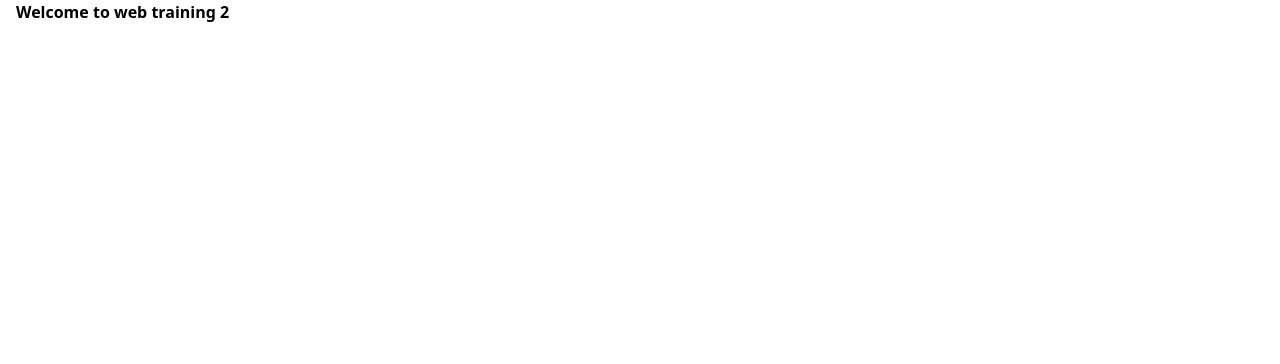
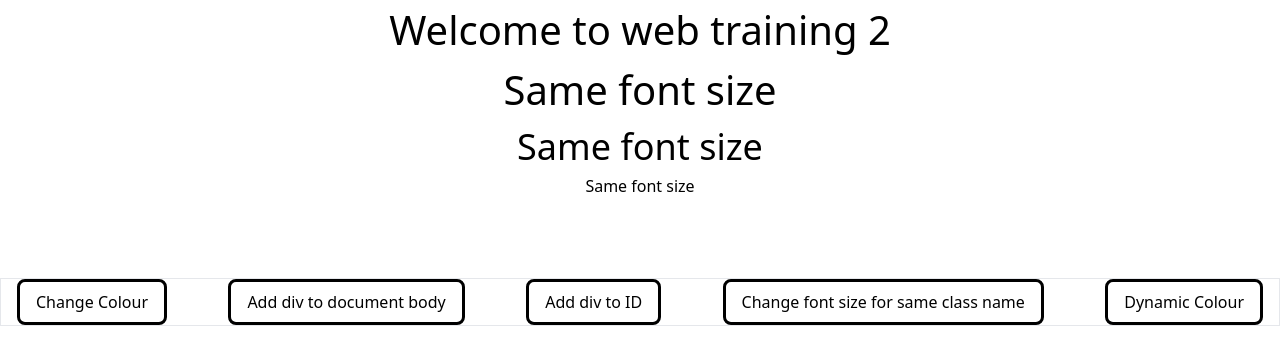
Before and after one commit to Lightlce/my-first-nuxt-app, a Nuxt app: page / in a window 1280 px wide. Shown: the top 364 px of the page. Built offline with nearby package versions, Linux system fonts and the light colour scheme.

Commit message:
web training 2
DOM content

```diff
--- a/pages/index.vue
+++ b/pages/index.vue
@@ -1,19 +1,90 @@
 <template>
-  <div
-    class="mx-4 mt-[48px]"
-  >
-    <section class="px-[24px] sm:px-0">
-      <h1
-        class="text-[32px] leading-[40px] sm:text-[48px] sm:leading-[64px] font-bold mb-[4px] text-[#0B0C0F] "
-      >
+  <div class="text-center">
+    <section>
+      <h1 id="header">
         Welcome to web training 2
       </h1>
     </section>
+    <div>
+      <h1 class="fontClass">Same font size</h1>
+      <h2 class="fontClass">Same font size</h2>
+      <p class="fontClass">Same font size</p>
+    </div>
+
+    <section id="new-div">
+    </section>
+
+    <div class="border mt-20 flex justify-between px-4 w-[200px]">
+      <button class="button-style" @click="changeColour()">Change Colour</button>
+      <button class="button-style" @click="addDivBody()">Add div to document body</button>
+      <button class="button-style" @click="addDivById()">Add div to ID</button>
+      <button class="button-style" @click="addClass()">Change font size for same class name</button>
+      <button class="button-style" @click="dynamicColour()">Dynamic Colour</button>
+    </div>
   </div>
 </template>
 
 <script>
 export default {
+  methods: {
+    changeColour() {
+      const background = document.getElementById("header");
+      background.style.color = "rgb(255,0,0)";
+    },
 
+    addDivBody(){
+      const body = document.body
+      const div = document.createElement("div");
+      div.innerText = "New div element";
+      body.append(div);
+    },
+
+    addDivById(){
+      const body = document.getElementById('new-div')
+      const div = document.createElement("div");
+      div.innerText = "New div element";
+      body.append(div);
+    },
+
+    addClass() {
+      const getClasses = document.getElementsByClassName('fontClass')
+      for (let i=0; i < getClasses.length; i++){
+        getClasses[i].style.fontSize = "20px";
+      }
+    },
+
+    dynamicColour(){
+      const background = document.getElementById("header");
+      const colour = "linear-gradient(135deg, #5335cf 0%, #de005e 25%, #f66e48 50%, #de005e 75%, #5335cf 100%)";
+      background.style.background = colour;
+      background.style.fontSize = "80px";
+      background.style.fontWeight = "800";
+      background.style.outline = "none";
+      background.style.animation = "animate linear";
+      background.style.backgroundSize = "400%"
+      background.style.textTransform = "uppercase";
+      background.style.webkitTextFillColor = "transparent";
+      background.style.webkitBackgroundClip = "text";
+      background.animate([{backgroundPosition: '400%'}], {duration: 2000,iterations: Infinity,});
+    },
+
+  },
+};
+</script>
+
+<style scoped>
+h1 {
+  font-size: 40px;
 }
-</script>
+
+h2 {
+  font-size: 36px;
+}
+
+.button-style {
+  border: solid 3px;
+  border-radius: 8px;
+  padding: 8px 16px;
+}
+
+</style>
```
